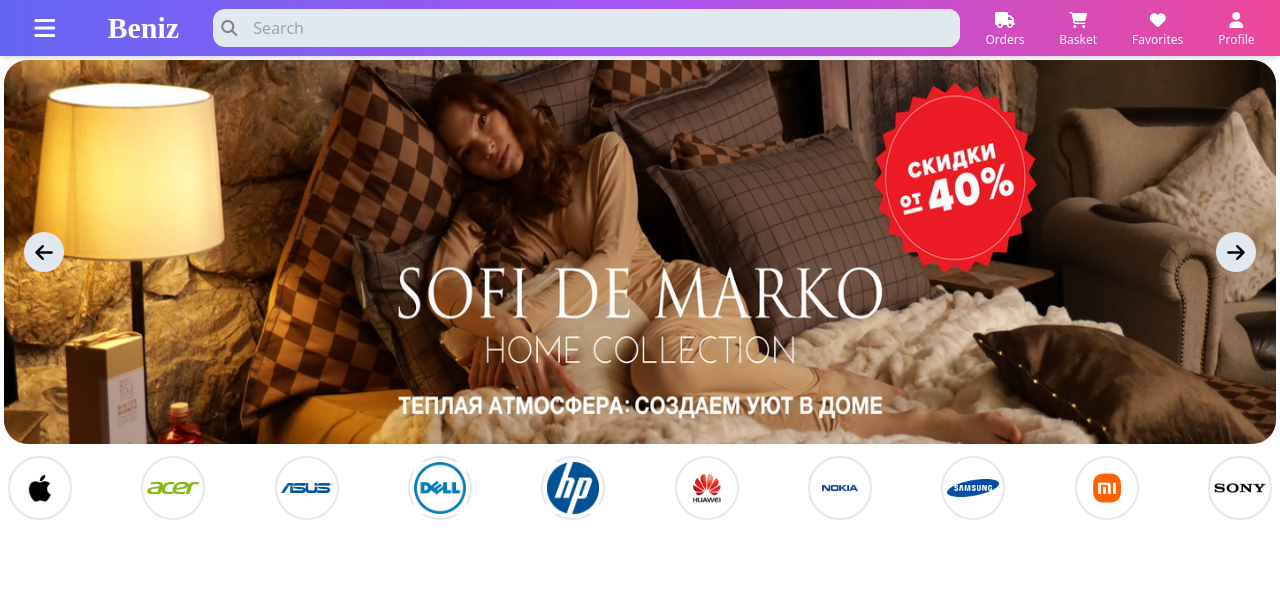
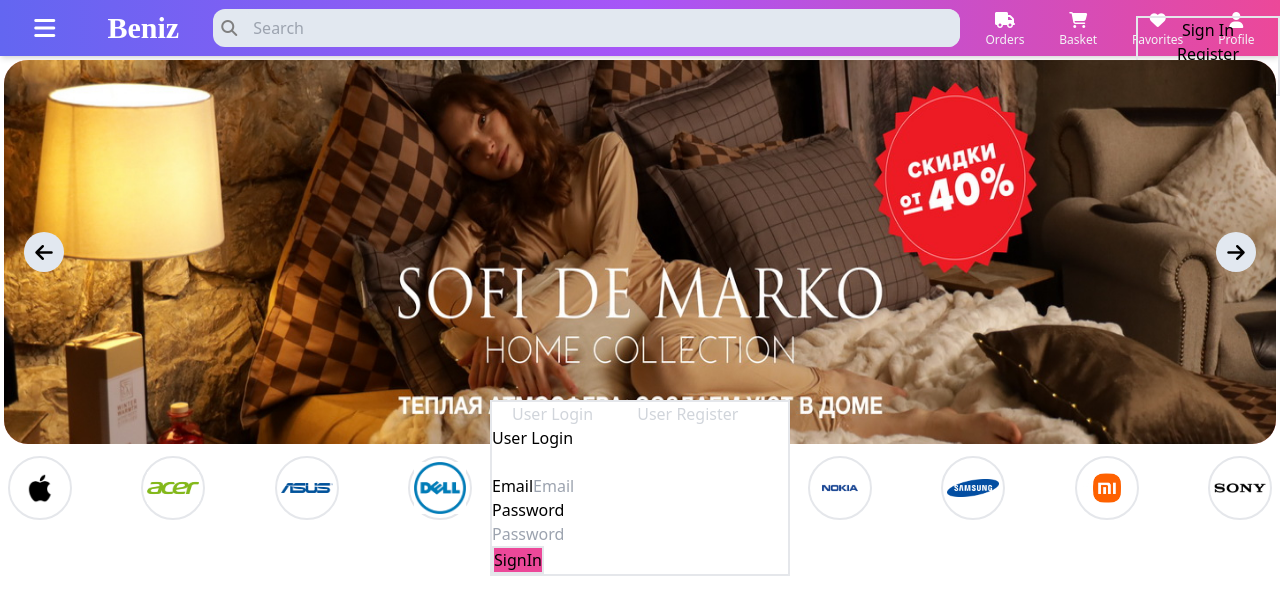
Before and after one commit to cavidanbagiri/PEVN-Online-Market-Client, a Vue app: page / in a window 1280 px wide. Shown: the top 614 px of the page. Built offline with nearby package versions, Linux system fonts and the light colour scheme.

Commit message:
Creating User Registration and Login COmponents with Teleport

```diff
--- a/index.html
+++ b/index.html
@@ -9,6 +9,7 @@
   </head>
   <body>
     <div id="app"></div>
+    <div id="body"></div>
     <script type="module" src="/src/main.js"></script>
   </body>
 </html>
--- a/src/App.vue
+++ b/src/App.vue
@@ -1,13 +1,14 @@
 
 <template>
 
-  <div class="bg-white">
+  <div class="bg-white relative">
 
     <Navbar_Comp></Navbar_Comp>
 
-    <router-view>
+    <router-view></router-view>
 
-    </router-view>
+    <ProfileTeleport></ProfileTeleport>
+
   </div>
 
 
@@ -18,6 +19,7 @@
   // Import Navbar
   import Navbar_Comp from './layouts/Navbar_Comp.vue';
 
-
+  // Import Teleport
+  import ProfileTeleport from './components/ProfileTeleport.vue';
 
 </script>
--- /dev/null
+++ b/src/components/ProfileTeleport.vue
@@ -0,0 +1,48 @@
+
+
+<template>
+    <Teleport to="body">
+        <div class="border-2  modal bg-white">
+
+            <span class="text-gray-300 mx-5" @click="changeTab(0)" >User Login</span>
+            <span class="text-gray-300 mx-5" @click="changeTab(1)" > User Register</span>
+
+            <component :is="tabs[tab_num]">
+
+            </component>
+
+            <!-- <UserLogin></UserLogin> -->
+        </div>
+    </Teleport>
+</template>
+
+<script setup>
+
+    import { ref, shallowRef } from 'vue';
+
+    import UserLogin from './UserLogin.vue';
+    import UserRegister from './UserRegister.vue';
+
+    const tabs = shallowRef([
+        UserLogin,UserRegister
+    ])
+    const tab_num = shallowRef(0);
+
+    const changeTab = (text) => {
+        tab_num.value = text
+    }
+
+</script>
+
+<style scoped>
+
+    .modal {
+        position: fixed;
+        z-index: 999;
+        top: 50%;
+        left: 50%;
+        width: 300px;
+        margin-left: -150px;
+    }
+
+</style>
--- /dev/null
+++ b/src/components/Profile_Dropdown.vue
@@ -0,0 +1,19 @@
+
+<template lang="">
+    <div class="w-36 h-20 border-2 absolute -bottom-10 right-0">
+        <ul>
+            <li @click='openSignIn'>Sign In</li>
+            <li>Register</li>
+        </ul>
+    </div>
+</template>
+
+<script setup>
+
+
+    // Open Sign In Teleport
+    const openSignIn = () => {
+        console.log('Hello world');
+    }
+
+</script>
--- /dev/null
+++ b/src/components/UserLogin.vue
@@ -0,0 +1,38 @@
+
+
+<template lang="">
+        <div class="">
+            <p>User Login</p>
+            <br>
+            <span>Email</span>
+            <input type="text" placeholder="Email" v-model="user_data.email" >
+            <br>
+            <span>Password</span>
+            <input type="text" placeholder="Password" v-model="user_data.password">
+            <br>
+            <button @click="signIn" class="border-2 bg-pink-500">
+                SignIn
+            </button>
+        </div>
+
+</template>
+
+<script setup>
+
+
+import { reactive } from 'vue';
+
+const user_data = reactive({
+    email : '',
+    password : '',
+});
+
+const signIn = () => {
+    console.log('data is : ',user_data.email);
+}
+
+</script>
+
+<style lang="">
+
+</style>
--- /dev/null
+++ b/src/components/UserRegister.vue
@@ -0,0 +1,40 @@
+
+
+<template lang="">
+    <div class="">
+            <p>User Register</p>
+            <span>Username</span>
+            <input type="text" placeholder="Username" v-model="user_data.username">
+            <br>
+            <span>Email</span>
+            <input type="text" placeholder="Email" v-model="user_data.email" >
+            <br>
+            <span>Password</span>
+            <input type="text" placeholder="Password" v-model="user_data.password">
+            <br>
+            <button @click="register" class="border-2 bg-pink-500">
+                Register
+            </button>
+        </div>
+</template>
+
+<script setup>
+
+
+import { reactive } from 'vue';
+
+const user_data = reactive({
+    username : '',
+    email : '',
+    password : '',
+});
+
+const register = () => {
+    console.log('data is : ',user_data);
+}
+
+</script>
+
+<style lang="">
+
+</style>
--- a/src/layouts/Navbar_Comp.vue
+++ b/src/layouts/Navbar_Comp.vue
@@ -1,9 +1,9 @@
 
 <template lang="">
-    <div class="grid grid-cols-12 bg-gradient-to-r from-indigo-500 via-purple-500 to-pink-500 text-center shadow-md">
 
-        <!-- Name Of Website -->
+    <div class="grid grid-cols-12 bg-gradient-to-r from-indigo-500 via-purple-500 to-pink-500 text-center shadow-md relative">
 
+        <!-- Name Of Website And Catalog -->
         <div class="col-span-2  p-2 flex items-center justify-around">
             <span><i class="fa-solid fa-bars fa-xl" style="color:white"></i></span>
             <router-link to="/">
@@ -12,14 +12,14 @@
                 </p>
             </router-link>
         </div>
-
+        <!-- Search Field -->
         <div class="col-span-7 flex flex-row items-center" >
             <div class="flex flex-row w-full bg-slate-200 p-0 m-0 rounded-xl items-center hover:bg-white">
                 <i class="fa-solid fa-magnifying-glass px-2" style="color:gray"></i>
                 <input class="w-full h-full p-2 bg-slate-200 rounded-xl hover:bg-white outline-none text-gray-500" type="search" name="" id="" placeholder="Search">
             </div>
         </div>
-
+        <!-- Menu Side -->
         <div class="col-span-3  p-2 " >
 
             <div class="flex flex-row justify-around ">
@@ -43,7 +43,7 @@
                         <span class="text-xs text-gray-100">Favorites</span>
                     </div>
                 </router-link>
-                <!-- Going To Orders -->
+                <!-- Going To User Profile -->
                 <div class="flex flex-col">
                     <span>
                         <i class="fa-solid fa-user fa-md" style="color:white"></i>
@@ -54,11 +54,15 @@
             </div>
 
         </div>
+
+        <Profile_Dropdown></Profile_Dropdown>
     </div>
+
+
 </template>
 
-<script>
+<script setup>
 
-
+import Profile_Dropdown from '../components/Profile_Dropdown.vue';
 
 </script>
```
